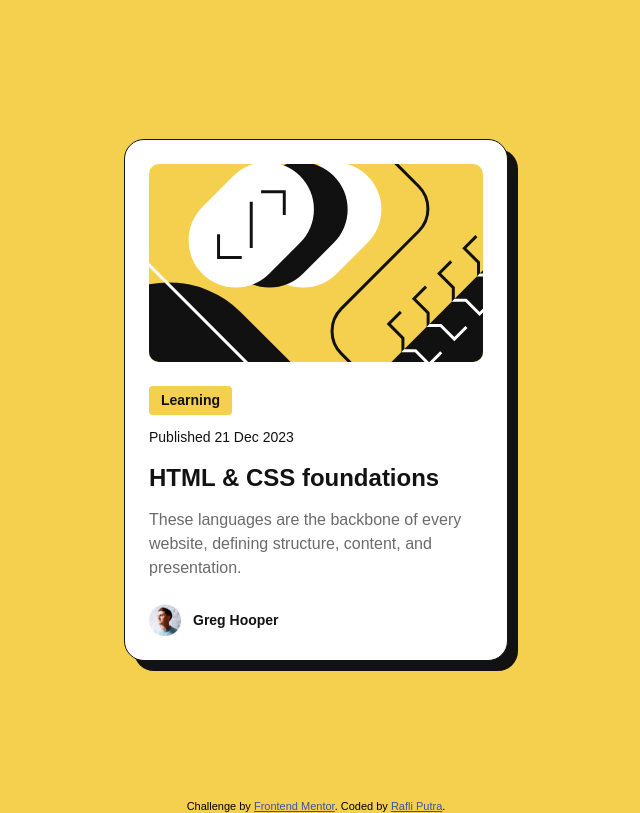
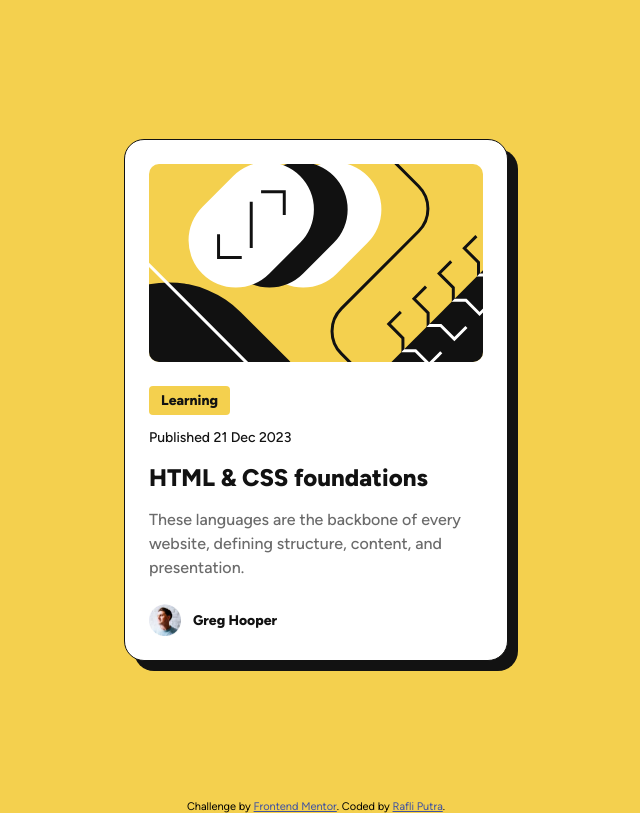
Before and after one commit to rafliputraa/blog-preview-card, a plain HTML site: page index.html in a window 1280 px wide. Shown: the whole page, without its empty margins (324-964 px from the left). Drawn offline with Linux system fonts and the light colour scheme; the site is published under a folder, as on GitHub Pages, so addresses that start at the root find nothing.

Commit message:
remove / on fontface path

```diff
--- a/style.css
+++ b/style.css
@@ -1,6 +1,6 @@
 @font-face {
-    font-family: 'Figtree';
-    src: url(/assets/fonts/Figtree-VariableFont_wght.ttf), url(/assets/fonts/Figtree-Italic-VariableFont_wght.ttf);
+    font-family: Figtree;
+    src: url(assets/fonts/Figtree-VariableFont_wght.ttf), url(assets/fonts/Figtree-Italic-VariableFont_wght.ttf);
 }
 
 * {
@@ -17,7 +17,7 @@
     --white: #FFFFFF;
 
     /* Font Families */
-    --font-family-primary: 'Figtree', sans-serif;
+    --font-family-primary: Figtree, sans-serif;
 
   /* Typography Presets for Mobile Screen */
     --text-preset-1-font-size: 1.25rem; /* 20px */
```
